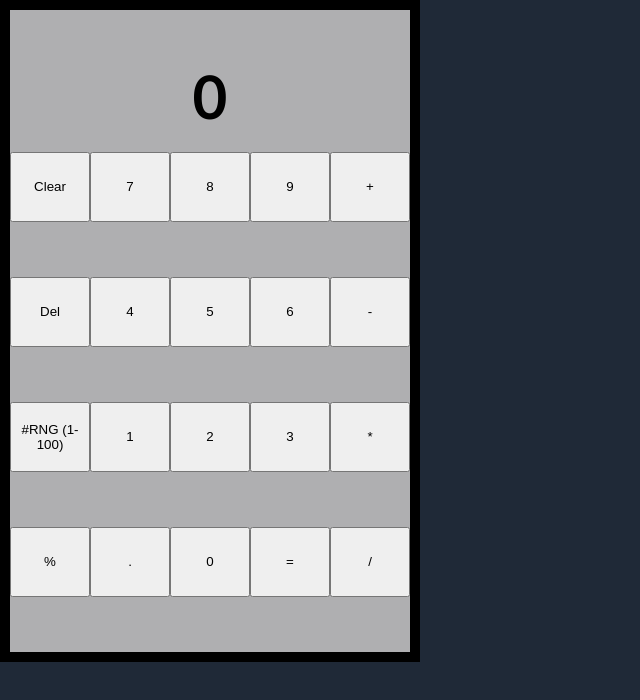
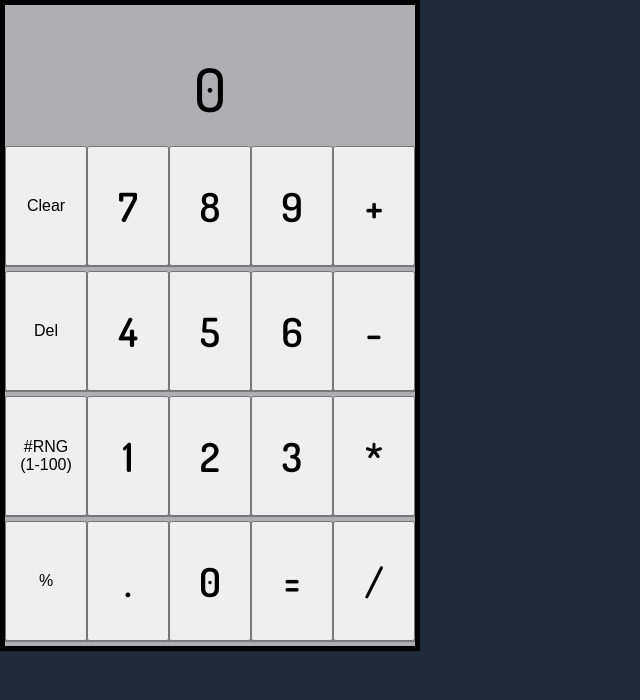
Before and after one commit to Jufarkas/Landing-Page, a plain HTML site: page calc.html in a window 1280 px wide. Shown: the whole page, without its empty margins (0-640 px from the left). Drawn offline with Linux system fonts and the light colour scheme.

Commit message:
add some basic styling to buttons

```diff
--- a/style.css
+++ b/style.css
@@ -367,13 +367,13 @@ body {
     display: flex;
     flex-direction: column;
     justify-content: center;
-    width: 400px;
+    width: 410px;
     height: auto;
     background-color: #afafb1;
-    border: 10px solid rgb(0, 0, 0);
+    border: 5px solid rgb(0, 0, 0);
 }
 
-.topNums {
+.calcViewport {
     display: flex;
     justify-content: flex-end;
     align-items: center;
@@ -382,6 +382,8 @@ body {
     padding: 0;
     height: 30px;
     font-size: 15px;
+    font-family: "Dosis", sans-serif;
+    font-style: normal;
 }
 
 .currentMathFnc {
@@ -392,9 +394,10 @@ body {
     display: flex;
     justify-content: center;
     align-items: center;
-    font-family: 'Gill Sans', 'Gill Sans MT', Calibri, 'Trebuchet MS', sans-serif;
+    font-family: "Dosis", sans-serif;
+    font-style: normal;
     font-size: 60px;
-    font-weight: 800;
+    font-weight: 500;
     margin: 0;
     border: 0;
     padding-bottom: 20px;
@@ -438,8 +441,10 @@ body {
     flex-wrap: wrap;
     justify-content: center;
     align-items: center;
-    height: 70px;
-    width: 80px;
+    height: 120px;
+    width: 82px;
+    font-size: 16px;
+    box-shadow: 0 1px  rgb(122, 122, 122);
 }
 
 .calc-buttons {
@@ -457,6 +462,61 @@ body {
     flex-wrap: wrap;
     justify-content: center;
     align-items: center;
-    height: 70px;
-    width: 80px;
+    height: 120px;
+    width: 82px;
+    font-size: 40px;
+    font-weight: 600;
+    font-family: "Dosis", sans-serif;
+    font-style: normal;
+    box-shadow: 0 1px  rgb(122, 122, 122);
 }
+
+.number:hover {
+    background-color: rgba(255, 255, 255, 0.747);
+}
+
+.mathFnc:hover {
+    background-color: rgba(255, 255, 255, 0.747);
+}
+
+.left-buttons button:hover {
+    background-color: rgba(158, 0, 0, 0.432);
+}
+
+#percent:hover {
+    background-color: rgba(21, 255, 0, 0.144);
+}
+
+#rng:hover {
+    background-color: rgba(21, 255, 0, 0.144);
+}
+
+.number:active {
+    background-color: rgb(255, 255, 255);
+    box-shadow: 0 2px rgb(73, 73, 73);
+    transform: translateY(2px);
+}
+
+.mathFnc:active {
+    background-color: rgb(255, 255, 255);
+    box-shadow: 0 2px rgb(73, 73, 73);
+    transform: translateY(2px);
+}
+
+.left-buttons button:active {
+    background-color: rgba(255, 0, 0, 0.432);
+    box-shadow: 0 2px rgb(73, 73, 73);
+    transform: translateY(2px);
+}
+
+#percent:active {
+    background-color: rgba(21, 255, 0, 0.432);
+    box-shadow: 0 2px rgb(73, 73, 73);
+    transform: translateY(2px);
+}
+
+#rng:active {
+    background-color: rgba(21, 255, 0, 0.432);
+    box-shadow: 0 2px rgb(73, 73, 73);
+    transform: translateY(2px);
+}
```
